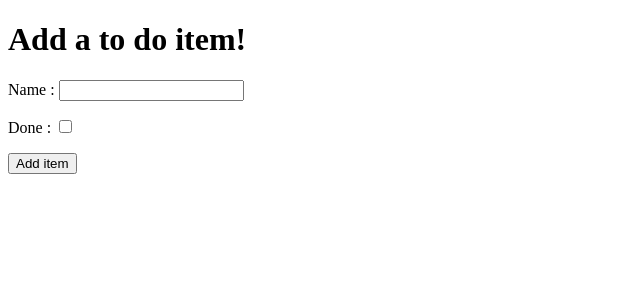
After one commit to mattjboland/ci-fsf-hello-django, a Django app: page /add in a window 1280 px wide. The commit adds this page. Shown: the top 300 px of the page, without its empty margins (0-640 px from the left). Run offline with Django 3.2, Linux system fonts and the light colour scheme.

Commit message:
added functionality to add and create an item in to do

```diff
--- a/django_todo/urls.py
+++ b/django_todo/urls.py
@@ -15,9 +15,10 @@ Including another URLconf
 """
 from django.contrib import admin
 from django.urls import path
-from todo.views import get_todo_list
+from todo.views import get_todo_list, add_item
 
 urlpatterns = [
     path('admin/', admin.site.urls),
-    path('', get_todo_list, name='get_todo_list')
+    path('', get_todo_list, name='get_todo_list'),
+    path('add', add_item, name='add')
 ]
--- /dev/null
+++ b/todo/templates/todo/add_item.html
@@ -0,0 +1,31 @@
+<!DOCTYPE html>
+<html lang="en">
+<head>
+    <meta charset="UTF-8">
+    <meta name="viewport" content="width=device-width, initial-scale=1.0">
+    <title>Document</title>
+</head>
+<body>
+    <h1>Add a to do item!</h1>
+    <form method="POST" action="add">
+        {% csrf_token %}
+        <div>
+            <p>
+                <label for="id_name">Name : </label>
+                <input type="text" id="id_name" name="item_name" />
+            </p>
+        </div>
+        <div>
+            <p>
+                <label for="id_done">Done : </label>
+                <input type="checkbox" id="id_done" name="done" />
+            </p>
+        </div>
+        <div>
+            <p>
+                <button type="submit">Add item</button>
+            </p>
+        </div>
+    </form>
+</body>
+</html>
--- a/todo/views.py
+++ b/todo/views.py
@@ -1,4 +1,4 @@
-from django.shortcuts import render
+from django.shortcuts import render, redirect
 from .models import Item
 
 # Create your views here.
@@ -10,3 +10,13 @@ def get_todo_list(request):
         'items': items
     }
     return render(request, 'todo/todo_list.html', context)
+
+
+def add_item(request):
+    if request.method == "POST":
+        name = request.POST.get('item_name')
+        done = 'done' in request.POST
+        Item.objects.create(name=name, done=done)
+
+        return redirect('get_todo_list')
+    return render(request, 'todo/add_item.html')
```
Also changed, not shown: todo/templates/todo/todo_list.html (+9 -2 lines), db.sqlite3.
